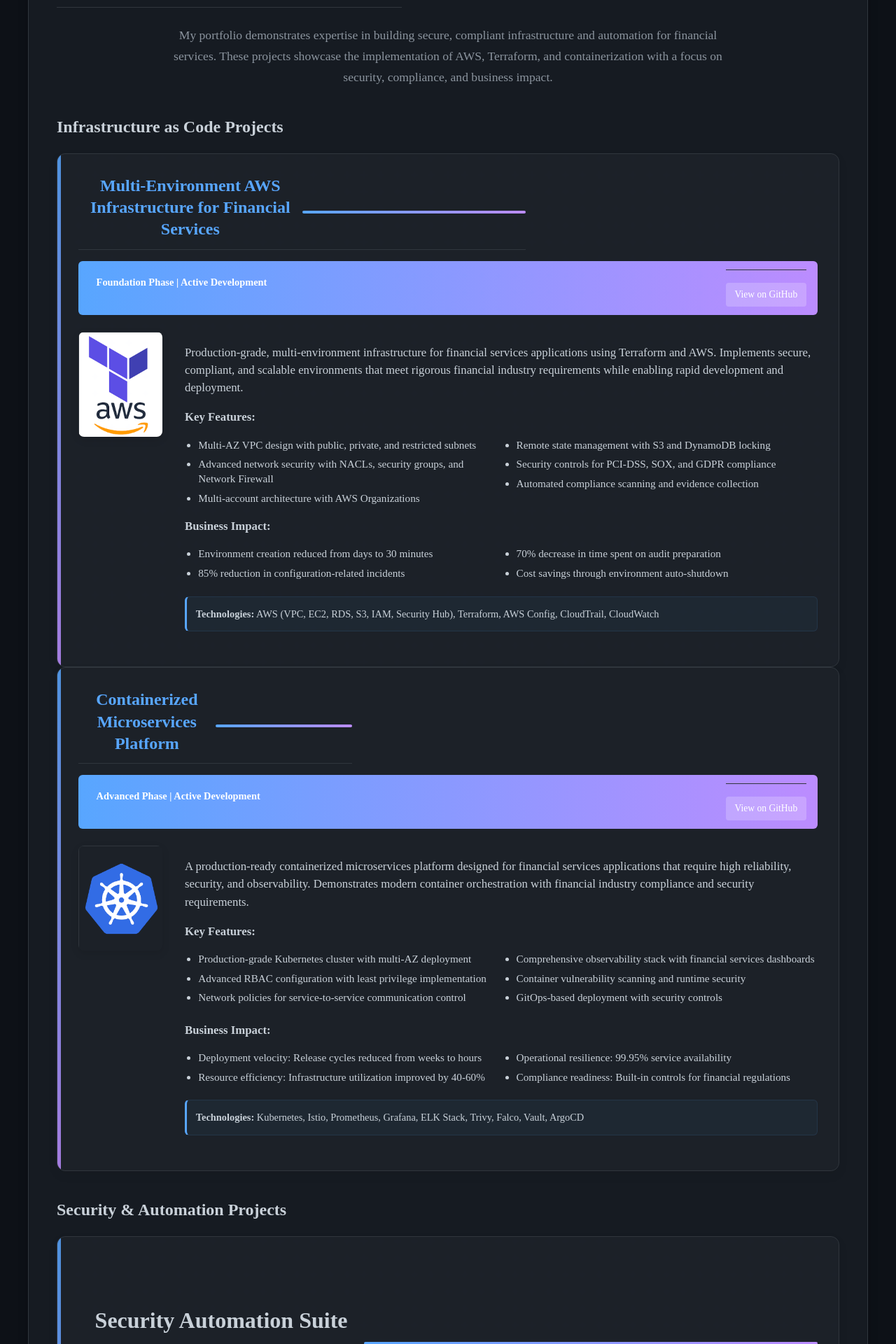
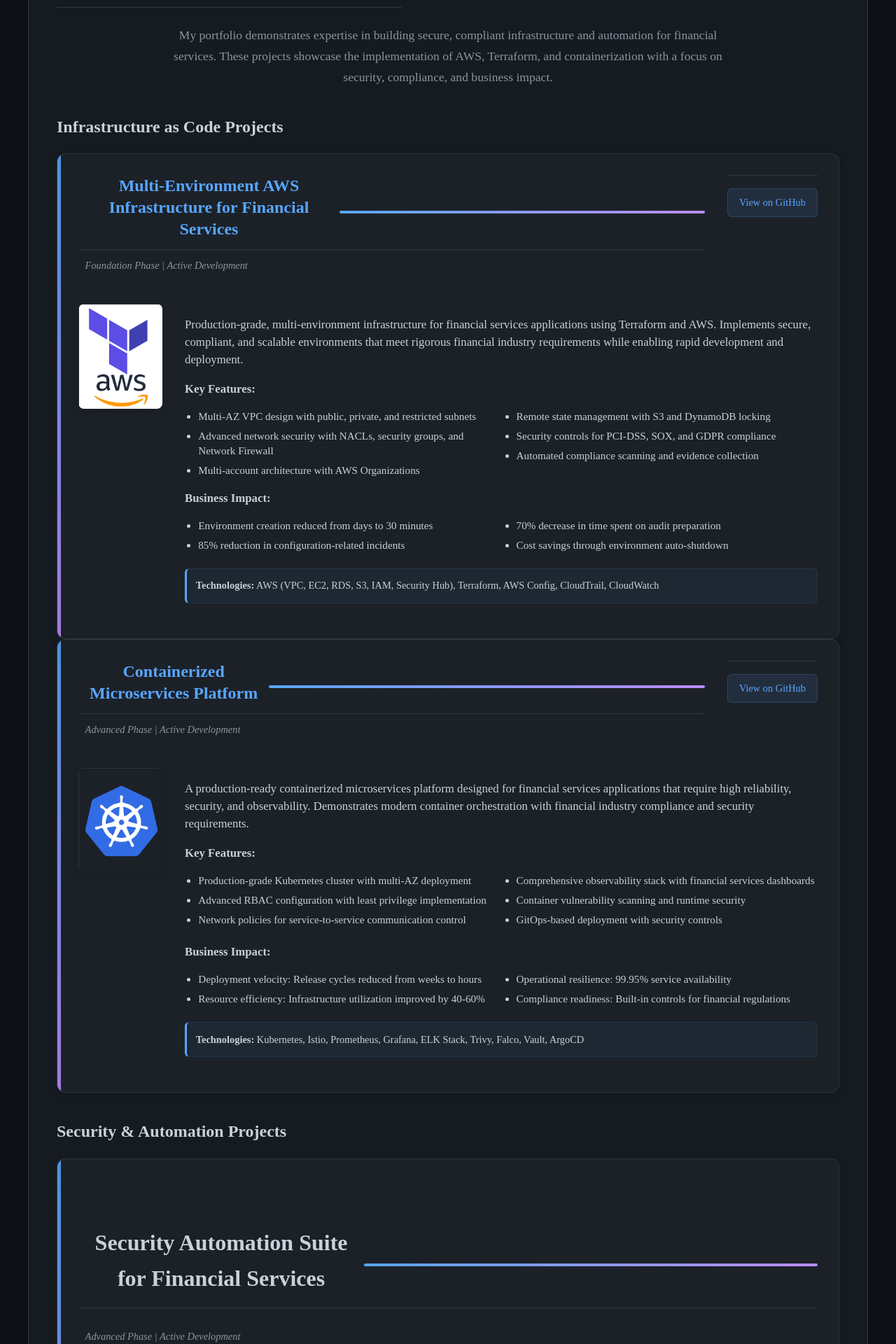
Before and after one commit to joshuamichaelhall/joshuamichaelhall.github.io, a Jekyll site: the page built from pages/portfolio.md, in a window 1280 px wide. Shown: the part 394-2314 px from the top of the page at 70% size. Built offline with Jekyll 4.4.1, drawn with Linux system fonts in a browser that asks for light colours; nearby versions of some CDN libraries.

Commit message:
Remove colored bars and improve portfolio title layout
- Remove gradient status bar and integrate GitHub links into project header
- Position GitHub links to the right of project titles on same line
- Let project titles run full width instead of being bunched on left
- Style GitHub links as subtle buttons with hover effects
- Convert status to simple italic text line below title
- Improve responsive behavior for mobile devices
- Create cleaner, more professional appearance without colored bars

🤖 Generated with [Claude Code](https://claude.ai/code)

Co-Authored-By: Claude <noreply@anthropic.com>

```diff
--- a/assets/css/portfolio.css
+++ b/assets/css/portfolio.css
@@ -2,7 +2,11 @@
 
 /* New portfolio project card structure */
 .project-header {
-  margin-bottom: 1rem;
+  display: flex;
+  justify-content: space-between;
+  align-items: flex-start;
+  margin-bottom: 0.5rem;
+  gap: 2rem;
 }
 
 .project-header h2 {
@@ -10,42 +14,45 @@
   color: var(--primary-color);
   font-size: 1.5rem;
   line-height: 1.3;
+  flex: 1;
 }
 
-.project-status-bar {
+.project-header .project-links {
+  flex-shrink: 0;
+  margin: 0;
+}
+
+.project-header .github-link {
+  color: var(--primary-color);
+  text-decoration: none;
+  background-color: rgba(var(--primary-color-rgb), 0.1);
+  padding: 0.5rem 1rem;
+  border-radius: 6px;
+  font-size: 0.9rem;
+  font-weight: 500;
+  transition: all 0.3s ease;
+  border: 1px solid rgba(var(--primary-color-rgb), 0.2);
+}
+
+.project-header .github-link:hover {
+  background-color: var(--primary-color);
+  color: white;
+  text-decoration: none;
+  transform: translateY(-1px);
+}
+
+.project-status-line {
   display: flex;
-  justify-content: space-between;
+  justify-content: flex-start;
   align-items: center;
-  padding: 0.75rem 1rem;
-  background: linear-gradient(90deg, var(--primary-color), var(--secondary-color));
-  border-radius: 6px;
   margin-bottom: 1.5rem;
 }
 
 .project-status {
-  color: white;
-  font-weight: 600;
+  color: var(--text-secondary);
+  font-weight: 500;
   font-size: 0.9rem;
-}
-
-.project-status-bar .project-links {
-  margin: 0;
-}
-
-.project-status-bar .github-link {
-  color: white;
-  text-decoration: none;
-  background-color: rgba(255, 255, 255, 0.2);
-  padding: 0.4rem 0.8rem;
-  border-radius: 4px;
-  font-size: 0.85rem;
-  font-weight: 500;
-  transition: background-color 0.3s ease;
-}
-
-.project-status-bar .github-link:hover {
-  background-color: rgba(255, 255, 255, 0.3);
-  text-decoration: none;
+  font-style: italic;
 }
 
 .project-content-section {
@@ -135,6 +142,16 @@
 
 /* Responsive adjustments for portfolio */
 @media (max-width: 768px) {
+  .project-header {
+    flex-direction: column;
+    gap: 1rem;
+    align-items: flex-start;
+  }
+
+  .project-header .project-links {
+    align-self: flex-start;
+  }
+
   .project-details {
     flex-direction: column;
     gap: 1rem;
@@ -143,16 +160,6 @@
   .project-content-section {
     flex-direction: column;
     gap: 1rem;
-  }
-
-  .project-status-bar {
-    flex-direction: column;
-    gap: 0.5rem;
-    text-align: center;
-  }
-
-  .project-status-bar .github-link {
-    align-self: center;
   }
 
   .project-image {
--- a/pages/portfolio.md
+++ b/pages/portfolio.md
@@ -17,12 +17,12 @@ permalink: /portfolio/
       <div class="project-card featured">
         <div class="project-header">
           <h2>Multi-Environment AWS Infrastructure for Financial Services</h2>
-        </div>
-        <div class="project-status-bar">
-          <div class="project-status">Foundation Phase | Active Development</div>
           <div class="project-links">
             <a href="https://github.com/JoshuaMichaelHall-Tech/project-aws-infrastructure" class="github-link" target="_blank">View on GitHub</a>
           </div>
+        </div>
+        <div class="project-status-line">
+          <div class="project-status">Foundation Phase | Active Development</div>
         </div>
         <div class="project-content-section">
           <div class="project-image">
@@ -56,12 +56,12 @@ permalink: /portfolio/
       <div class="project-card">
         <div class="project-header">
           <h2>Containerized Microservices Platform</h2>
-        </div>
-        <div class="project-status-bar">
-          <div class="project-status">Advanced Phase | Active Development</div>
           <div class="project-links">
             <a href="https://github.com/JoshuaMichaelHall-Tech/project-container-platform" class="github-link" target="_blank">View on GitHub</a>
           </div>
+        </div>
+        <div class="project-status-line">
+          <div class="project-status">Advanced Phase | Active Development</div>
         </div>
         <div class="project-content-section">
           <div class="project-image">
```
